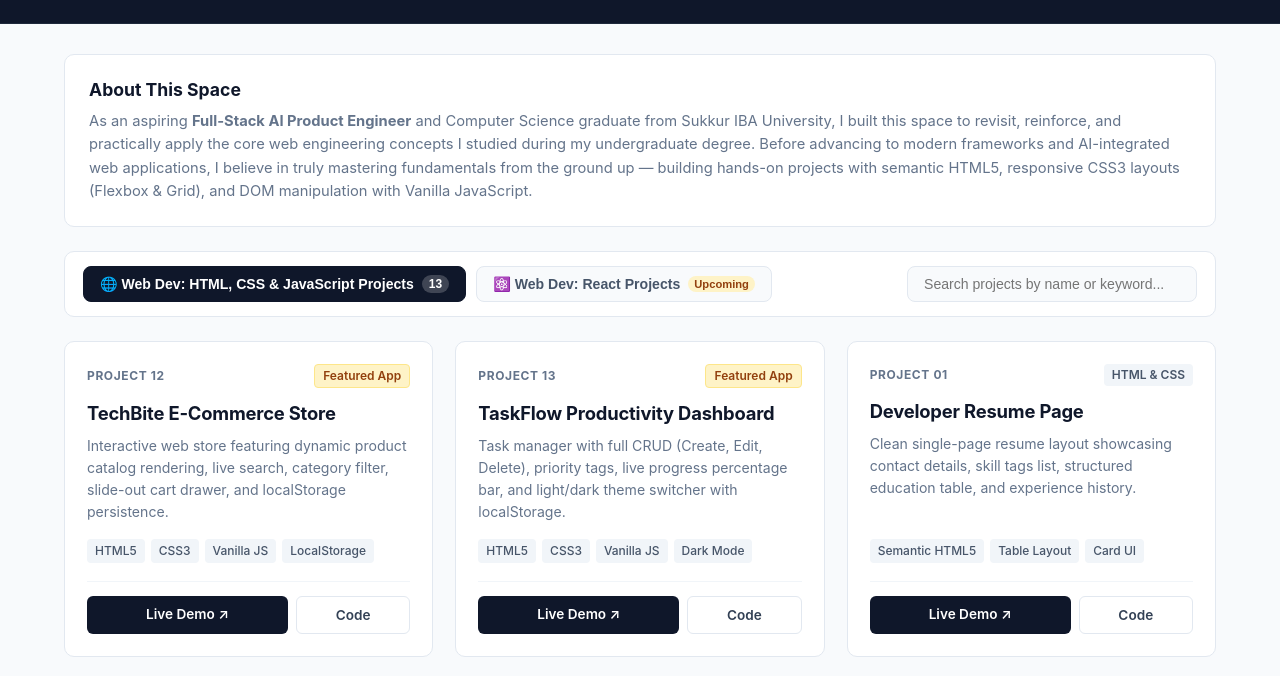
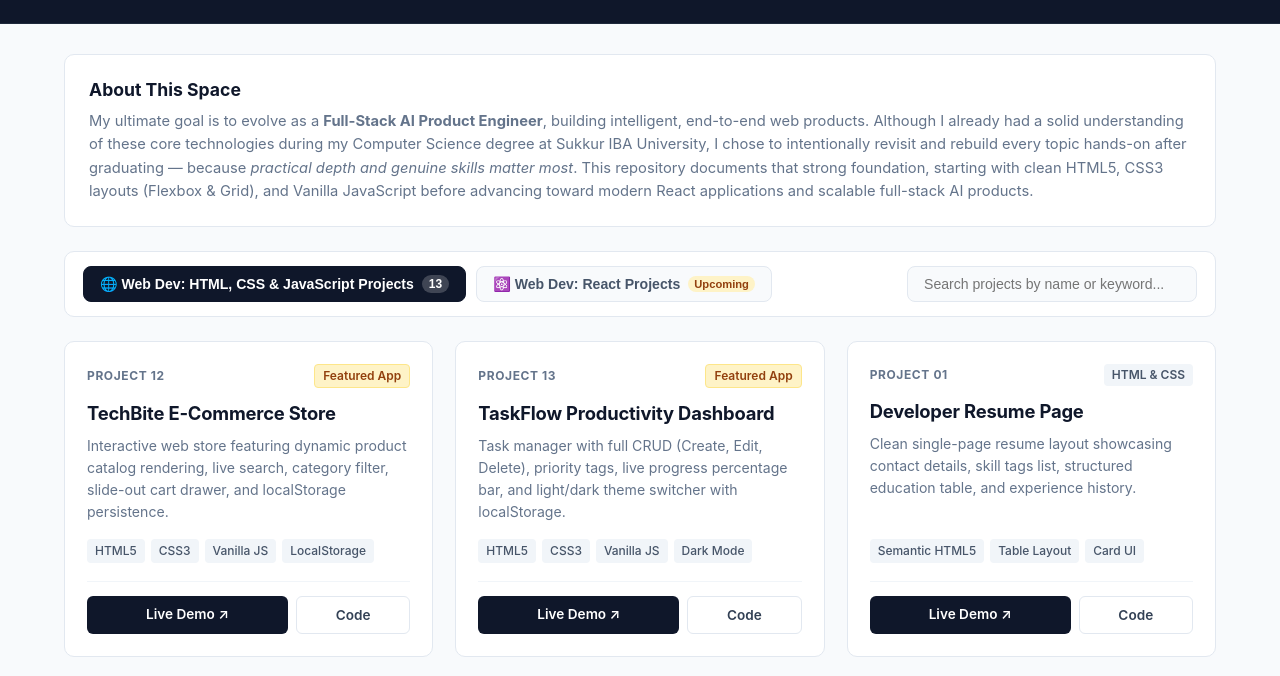
Before and after one commit to web-dev-html-css-javascript-projects/web-dev-html-css-javascript-projects, a plain HTML site: page index.html in a window 1280 px wide. Shown: the part 85-761 px from the top of the page. Drawn offline with Linux system fonts and the light colour scheme.

Commit message:
docs: enrich purpose narrative with Full-Stack AI product vision and skills-first undergraduate recall story

```diff
--- a/index.html
+++ b/index.html
@@ -32,7 +32,7 @@
         <section class="intro-section">
             <h2>About This Space</h2>
             <p>
-                As an aspiring <strong>Full-Stack AI Product Engineer</strong> and Computer Science graduate from Sukkur IBA University, I built this space to revisit, reinforce, and practically apply the core web engineering concepts I studied during my undergraduate degree. Before advancing to modern frameworks and AI-integrated web applications, I believe in truly mastering fundamentals from the ground up — building hands-on projects with semantic HTML5, responsive CSS3 layouts (Flexbox & Grid), and DOM manipulation with Vanilla JavaScript.
+                My ultimate goal is to evolve as a <strong>Full-Stack AI Product Engineer</strong>, building intelligent, end-to-end web products. Although I already had a solid understanding of these core technologies during my Computer Science degree at Sukkur IBA University, I chose to intentionally revisit and rebuild every topic hands-on after graduating — because <em>practical depth and genuine skills matter most</em>. This repository documents that strong foundation, starting with clean HTML5, CSS3 layouts (Flexbox & Grid), and Vanilla JavaScript before advancing toward modern React applications and scalable full-stack AI products.
             </p>
         </section>
 
```
Also changed, not shown: 1 other file.
